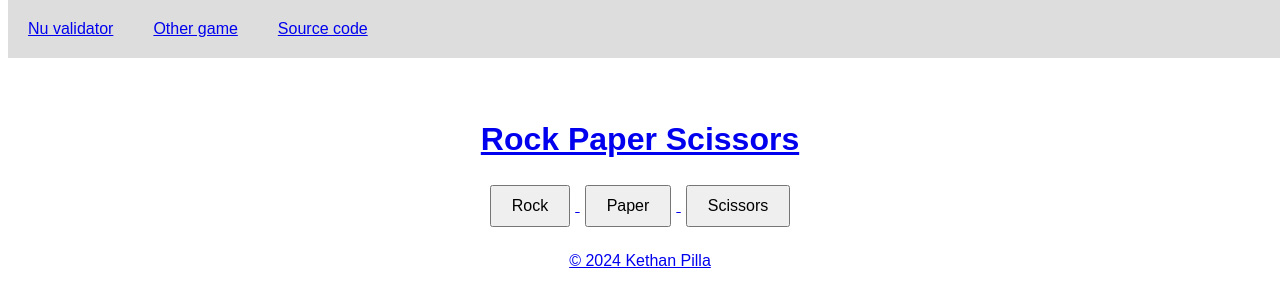
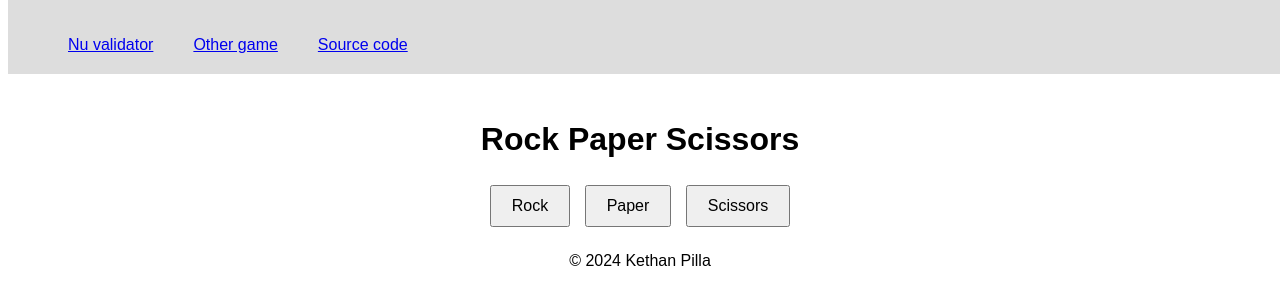
Before and after one commit to KethanPilla/dev-freddie-hw, a plain HTML site: page index.html in a window 1280 px wide. Drawn offline with Linux system fonts and the light colour scheme.

Commit message:
Update index.html

```diff
--- a/index.html
+++ b/index.html
@@ -6,24 +6,29 @@
   <link rel="stylesheet" href="styles/style.css">
 </head>
 <body>
-  <Nav class="navbar">
-    <li><a href="https://validator.nu/?doc=https%3A%2F%2Fgithub.com%2FKethanPilla%2Fdev-david-lab">Nu validator</li>
-    <li><a href="kethanpilla.github.io/dev-david-lab/" target="_blank">Other game</li>
-    <li><a href="https://github.com/KethanPilla/dev-freddie-hw" target="_blank">Source code</li>
-  </Nav>
+  <nav class="navbar">
+    <ul>
+      <li><a href="https://validator.nu/?doc=https%3A%2F%2Fgithub.com%2FKethanPilla%2Fdev-freddie-hw">Nu validator</a></li>
+      <li><a href="https://kethanpilla.github.io/dev-david-lab/" target="_blank">Other game</a></li>
+      <li><a href="https://github.com/KethanPilla/dev-freddie-hw" target="_blank">Source code</a></li>
+    </ul>
+  </nav>
+
   <h1>Rock Paper Scissors</h1>
+
   <div id="game">
     <button class="choice" data-choice="rock">Rock</button>
     <button class="choice" data-choice="paper">Paper</button>
     <button class="choice" data-choice="scissors">Scissors</button>
   </div>
+
   <p id="result"></p>
+
   <!-- Link to the JavaScript file -->
   <script src="scripts/script.js"></script>
 
-  <footer>
+  <footer class="footer">
     <p>&copy; 2024 Kethan Pilla</p>
   </footer>
-
 </body>
 </html>
```
